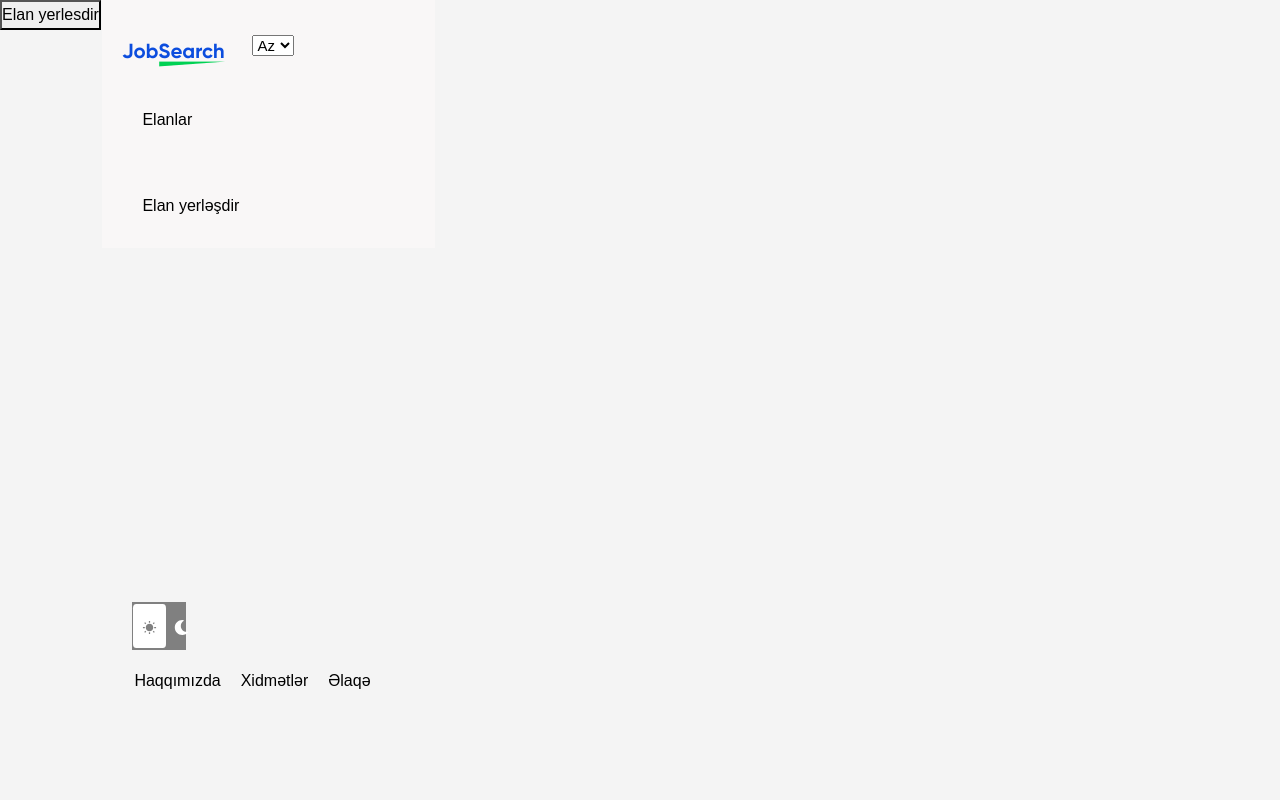
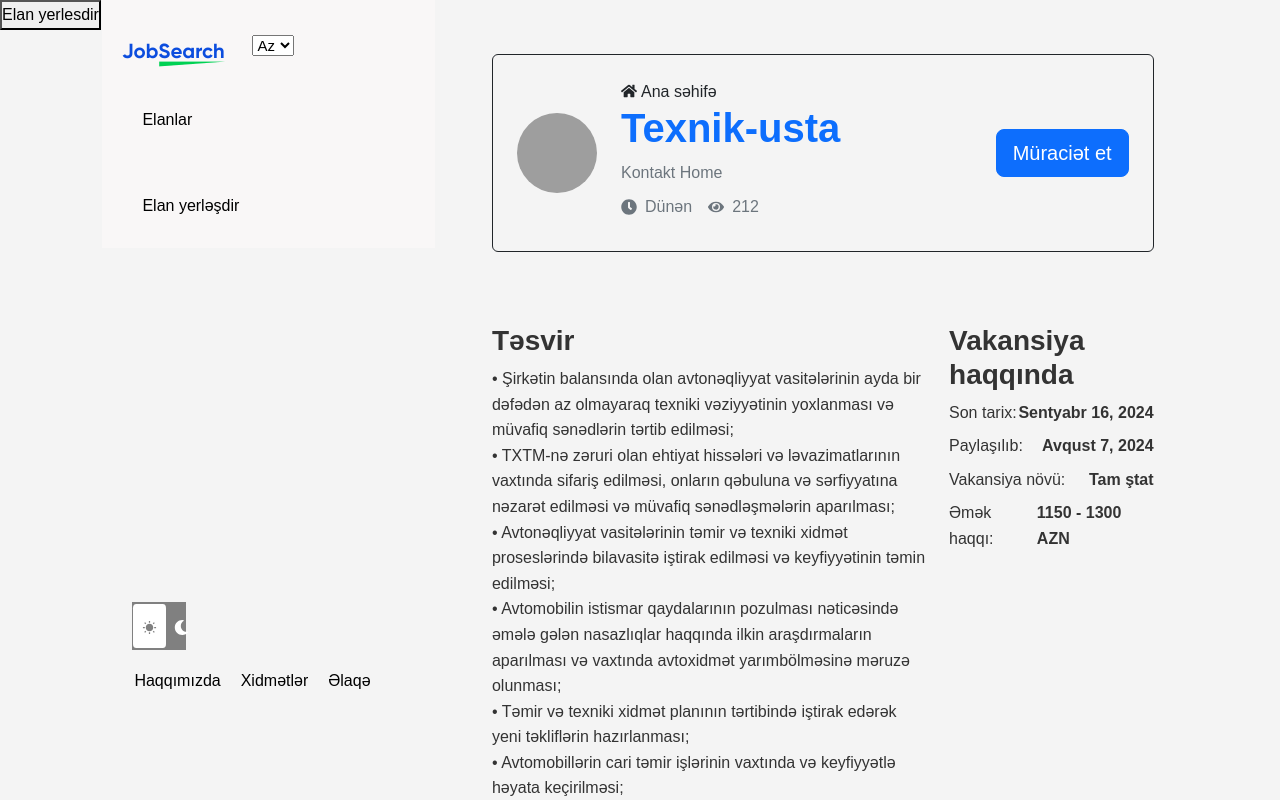
Before and after one commit to sonabnd/Vacancy-Site--FinalProject, a React (Vite) app: page /details in a window 1280 px wide. Shown: the top 800 px of the page. Built offline with nearby package versions, Linux system fonts and the light colour scheme; grey boxes are pictures that could not be loaded.

Commit message:
hiko akifzade

```diff
--- a/src/App.jsx
+++ b/src/App.jsx
@@ -146,7 +146,7 @@ function App() {
             <div className="all-components">
               <Routes>
                 <Route path='/' element={<Homepage />} />
-                <Route path='/details/:id' element={<Details />} />
+                <Route path='/details' element={<Details />} />
                 <Route path='/service' element={<Service />} />
                 <Route path='/contact' element={<Contact />} />
                 <Route path='/about' element={<About />} />
--- a/src/pages/Details.jsx
+++ b/src/pages/Details.jsx
@@ -14,8 +14,7 @@ const Details = () => {
             <FaBars size="1.5em" />
           </button>
         </header>
-
-        <div className="container bg-white p-4 rounded">
+        <div >
           <section className="job-header d-flex flex-column flex-md-row align-items-center border border-dark rounded p-4 mb-5">
             <div className="logo mb-3 mb-md-0 me-md-4">
               <img
```
Also changed, not shown: src/css/Details.css (line endings or trailing spaces).
